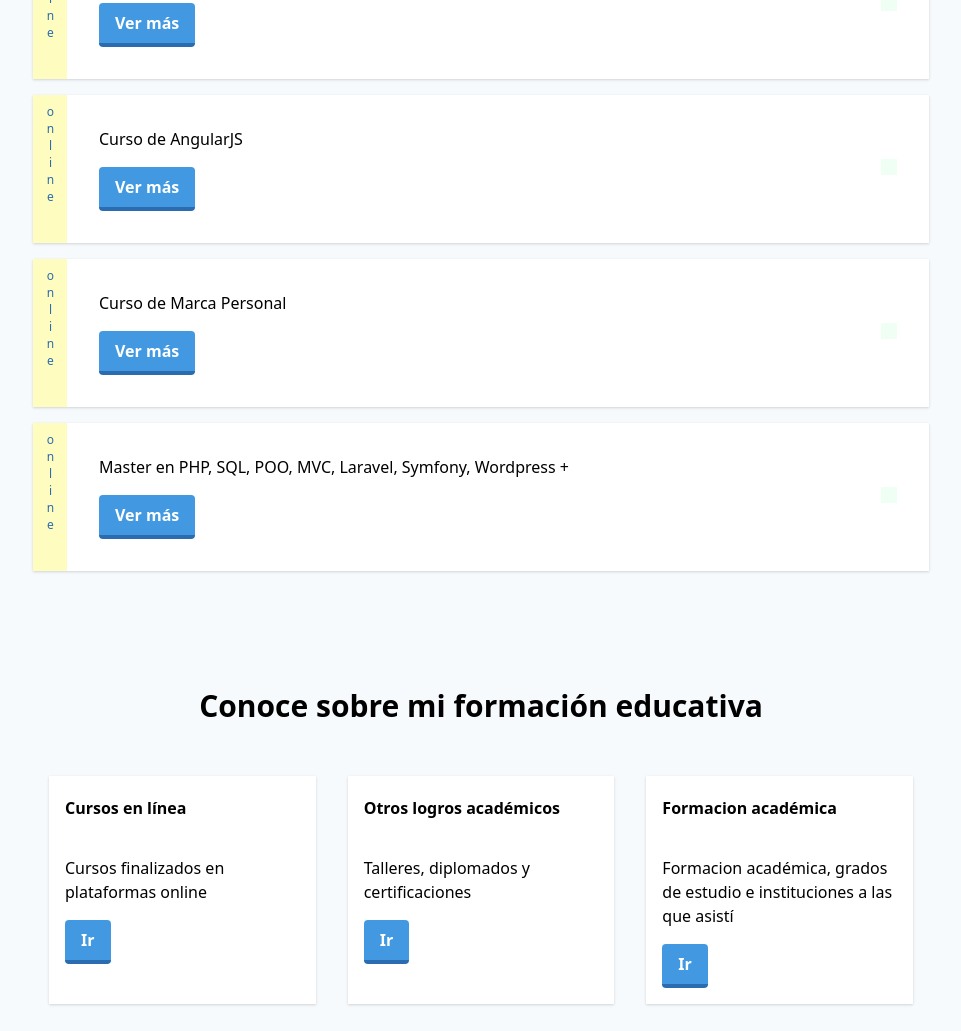
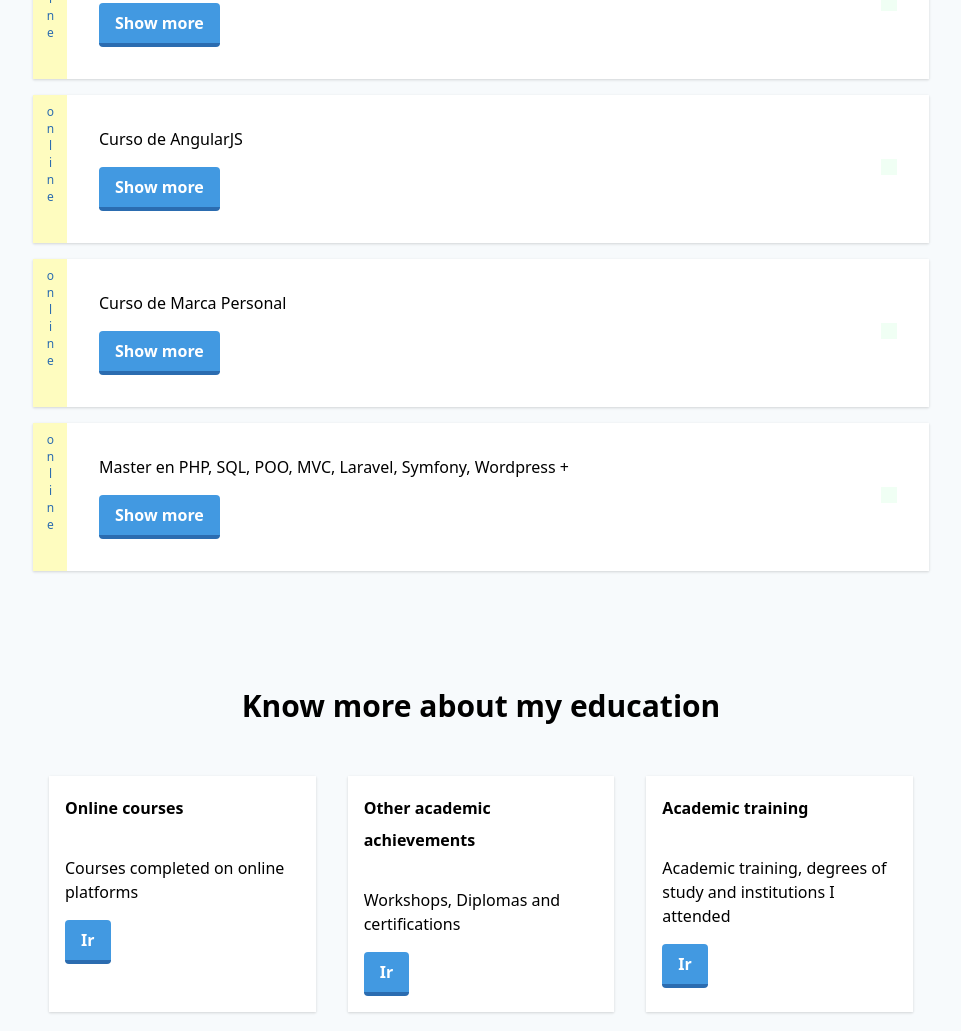
Before and after one commit to Randybry97z/portfolio, a Gatsby site: page /online in a window 1280 px wide. Shown: the part 339-1370 px from the top of the page, without its empty margins (159-1120 px from the left). Built offline with nearby package versions, Linux system fonts and the light colour scheme; Gatsby itself is replaced by a stand-in of ours.

Commit message:
passing the site to the english

```diff
--- a/src/components/codigofacilito.js
+++ b/src/components/codigofacilito.js
@@ -33,13 +33,13 @@ export default () => {
 					<Posts
 						data={data.codigofacilitoJson.data.certificates}
 						card={Certificate}
-						title="Mis certificados online"/>
+						title="My certificates online"/>
 
 						<div className="max-w-4xl mx-auto overflow-x-scroll">
 							<Posts
 								data={data.codigofacilitoJson.data.courses}
 								card={Course}
-								title="Mis cursos online"/>
+								title="My courses online"/>
 						</div>
 
 				</div>
--- a/src/components/contact.form.js
+++ b/src/components/contact.form.js
@@ -2,13 +2,13 @@ import React from "react";
 
 export default () => (
 	<form className="mt-16 text-center">
-		<label htmlFor="contact-content" className="block text-gray-700 text-sm font-bold mb-2">Cuéntame la idea que tienes en mente: </label>
+		<label htmlFor="contact-content" className="block text-gray-700 text-sm font-bold mb-2">Tell me what you have in mind: </label>
 		<div className="flex shadow rounded bg-white border p-2">
 			<textarea
 				id="contact-content"
 				name="contact-content"
 				className="flex-1 py-2 px-3 text-gray-700 focus:outline-none focus:shadow-outline"></textarea>
-			<button className="btn ml-4">Enviar</button>
+			<button className="btn ml-4">Send</button>
 		</div>
 	</form>
 )
--- a/src/components/education-nav.js
+++ b/src/components/education-nav.js
@@ -18,7 +18,7 @@ export default (props) =>{
 
 	return(
 		<div className="max-w-4xl mx-auto mt-20">
-			<h2 className="text-3xl font-bold text-center">Conoce sobre mi formación educativa</h2>
+			<h2 className="text-3xl font-bold text-center">Know more about my education</h2>
 			<nav className="flex justify-center mt-8">
 			{
 				data.allEducationJson.edges.map((element,index)=>{
--- a/src/components/header.js
+++ b/src/components/header.js
@@ -7,8 +7,8 @@ export default ()=>(
 		<div className="container mx-auto p-12 max-w-4xl">
 			<div className="flex justify-center items-center">
 				<div className="flex-1 justify-center">
-					<h1 className="xl: font-bold text-blue-700 text-6xl">¡Hola! Soy Bryan</h1>
-					<p className="text-xl font-light">Soy desarrollador de Software.</p>
+					<h1 className="xl: font-bold text-blue-700 text-6xl">¡Hi! I'm Bryan</h1>
+					<p className="text-xl font-light">I am Software Developer.</p>
 				</div>
 					<img className=" inline-block " src={illustration} alt="Thinking code" style={{height: "300px", width: "400px"}}></img>
 			</div>
--- a/src/components/medium.js
+++ b/src/components/medium.js
@@ -33,7 +33,7 @@ export default ()=>{
 			<Posts
 			data={posts}
 			card={Post}
-			title="Mis publicaciones en Medium" />
+			title="My Medium posts" />
 		</div>
 	)
 
--- a/src/components/post.js
+++ b/src/components/post.js
@@ -9,7 +9,7 @@ export default(props)=>{
 				<h4 className="font-bold h-20 overflow-y-hidden">
 					{post.title}</h4>
 				<div className="text-center mt-8">
-					<a href={post.link} className="btn"> Leer </a>
+					<a href={post.link} className="btn"> Read </a>
 				</div>
 			</div>
 		</div>
--- a/src/components/repo.js
+++ b/src/components/repo.js
@@ -7,7 +7,7 @@ export default (props) => (
 			<p className="text-sm text-gray-800 overflow-y-hidden" style={{height:"1.5em"}}>{props.repo.description}</p>
 		</div>
 		<div className="flex-1 text-right">
-			<a href={props.repo.html_url} target="_blank" rel="noopener noreferrer"> Ver </a>
+			<a href={props.repo.html_url} target="_blank" rel="noopener noreferrer"> See repo </a>
 		</div>
 	</li>
 )
--- a/src/components/repos.js
+++ b/src/components/repos.js
@@ -37,7 +37,7 @@ export default () => {
 	return (
 		<div className="max-w-4xl mx-auto mt-12">
 			<header className="text-center">
-				<h2 className="text-3xl font-bold">Mi trabajo Open Source</h2>
+				<h2 className="text-3xl font-bold">My Open Source Job</h2>
 				<p>Colaboración y contribución de código</p>
 			</header>
 			<ul className="repos-list">
@@ -49,7 +49,7 @@ export default () => {
 			</ul>
 			<div className="mt-8 text-center">
 				<a href="https://github.com/Randybry97z" className="btn" target="_blank" rel="noopener noreferrer" >
-					Ver más en GitHub ({reposCount})
+					Show more on GitHub ({reposCount})
 				</a>
 			</div>
 		</div>
--- a/src/data/education/online.json
+++ b/src/data/education/online.json
@@ -1,7 +1,7 @@
 {
 	"slug": "online",
-	"title": "Cursos en línea",
-	"description": "Cursos finalizados en plataformas online",
+	"title": "Online courses",
+	"description": "Courses completed on online platforms",
 	"items": [
 		{
 			"name": "Curso profesional de BackEnd",
--- a/src/data/education/others.json
+++ b/src/data/education/others.json
@@ -1,7 +1,7 @@
 {
-	"slug": "otros",
-	"title": "Otros logros académicos",
-	"description": "Talleres, diplomados y certificaciones",
+	"slug": "others",
+	"title": "Other academic achievements",
+	"description": "Workshops, Diplomas and certifications",
 	"items": [
 		{
 			"name": "SugarCRM University",
--- a/src/data/education/presencial.json
+++ b/src/data/education/presencial.json
@@ -1,7 +1,7 @@
 {
-	"slug": "presencial",
-	"title": "Formacion académica",
-	"description": "Formacion académica, grados de estudio e instituciones a las que asistí",
+	"slug": "on-site",
+	"title": "Academic training",
+	"description": "Academic training, degrees of study and institutions I attended",
 	"items": [
 		{
 			"name": "Universidad Abierta y a Distancia de México",
--- /dev/null
+++ b/src/data/skills/tecnologias.json
@@ -0,0 +1,107 @@
+{
+	"slug": "technologies",
+	"title": "Technologies I manage",
+	"description": "Technologies I have worked with",
+	"items": [
+		{
+			"name": "SugarCRM",
+			"frameworks": []
+		},
+		{
+			"name": "SAS",
+			"frameworks": []
+		},
+		{
+			"name": "MarkLogic",
+			"frameworks": []
+		},
+		{
+			"name": "HTML & CSS",
+			"frameworks": [
+				{
+					"name": "Bootstrap"
+				},
+				{
+					"name": "Tailwind"
+				},
+				{
+					"name": "Sass"
+				},
+				{
+					"name": "Less"
+				}
+			]
+		},
+		{
+			"name": "Data Bases",
+			"frameworks": [
+				{
+					"name": "MySQL"
+				},
+				{
+					"name": "Postgres"
+				}
+			]
+		},
+		{
+			"name": "PHP",
+			"frameworks": [
+				{
+					"name": "Laravel"
+				},
+				{
+					"name": "WordPress"
+				},
+				{
+					"name": "Symfony"
+				}
+			]
+		},
+		{
+			"name": "Java",
+			"frameworks": []
+		},
+		{
+			"name": "Javascript",
+			"frameworks": [
+				{
+					"name": "NodeJS"
+				},
+				{
+					"name": "AngularJS"
+				},
+				{
+					"name": "ReactJS"
+				},
+				{
+					"name": "GatsbyJS"
+				},
+				{
+					"name": "JQuery"
+				}
+			]
+		},
+		{
+			"name": "Git",
+			"frameworks": []
+		},
+		{
+			"name": "Linux",
+			"frameworks": [
+				{
+					"name": "Debian"
+				},
+				{
+					"name": "CentOS"
+				},
+				{
+					"name": "Ubuntu"
+				}
+			]
+		},
+		{
+			"name": "Godot Engine",
+			"frameworks": []
+		}
+	]
+}
--- a/src/templates/education.js
+++ b/src/templates/education.js
@@ -9,7 +9,7 @@ export default(props)=>{
 		<div>
 			<header className="py-12 border-blue-500 border-solid border-t-8">
 				<div className="max-w-4xl mx-auto">
-					<Link to='/' className="uppercase underline text-yellow-500">Regresar al inicio</Link>
+					<Link to='/' className="uppercase underline text-yellow-500">Back to top</Link>
 					<h2 className="capitalize text-6xl font-bold">{pageData.title}</h2>
 					<p className="text-xl">{pageData.description}</p>
 				</div>
@@ -26,7 +26,7 @@ export default(props)=>{
 											item.degree && <span className="inline-block p-2 radius bg-blue-100 text-blue-700">{item.degree}</span>
 										}
 										{
-											item.url && <a href={item.url} target="_blank" rel="noopener noreferrer" className="btn mt-4 inline-block"> Ver más </a>
+											item.url && <a href={item.url} target="_blank" rel="noopener noreferrer" className="btn mt-4 inline-block"> Show more </a>
 										}
 								</div>
 								<div className="inline-block">
```
